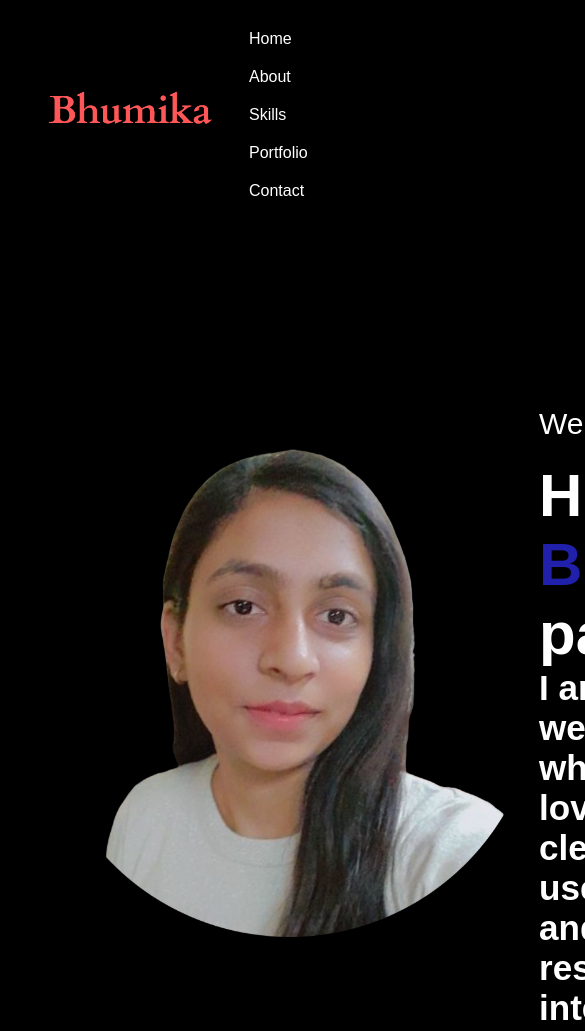
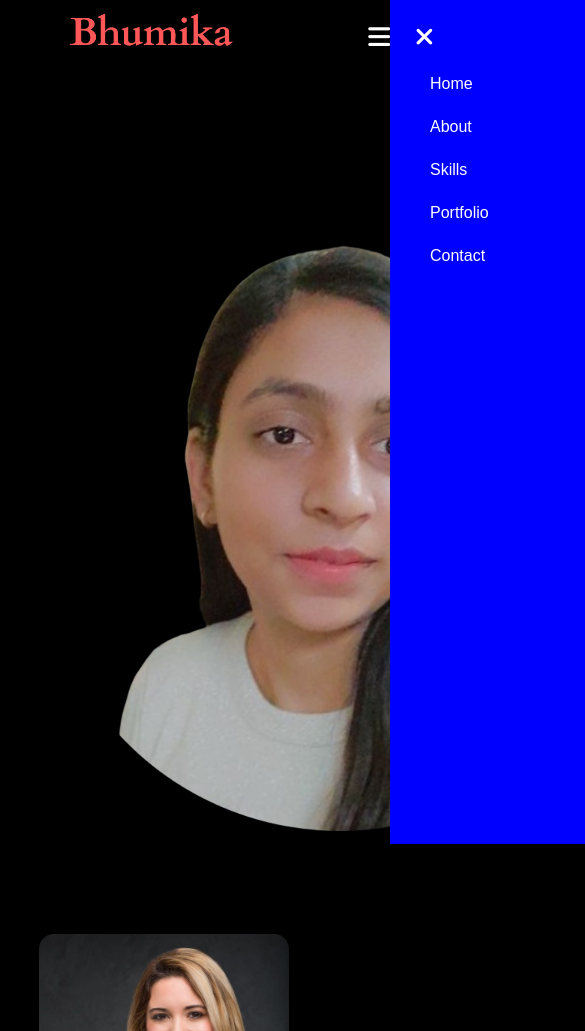
Before and after one commit to bhumika8527/PORTFOLIO, a plain HTML site: page portfolio.html in a window 390 px wide. Shown: the top 1031 px of the page, 585 px wide, since content can reach past the window. Drawn offline with Linux system fonts and the light colour scheme.

Commit message:
make changes

```diff
--- a/portfolio.css
+++ b/portfolio.css
@@ -4,45 +4,53 @@
     font-family:"poppins",sans-serif;
     box-sizing: border-box;
 }
+html{
+    scroll-behavior:smooth;
+}
 body{
     background-color: black;
     color: white;
 }
- .header{
-    position: relative; /* to unfixed the home section  */
-    top: 0;
-    left: 0;
-    width: 100%;
-    padding: 20px 10%;
-    background: transparent;
+ #header{
+    width:100%;
+    height:100vh;
+    /* background-image: url(Bhumika.png); */
+    background-size: cover;
+    background-position: center;
+ }
+.container{
+    padding: 10px 10%;
+}
+nav{
     display: flex;
+    align-items: center;
     justify-content: space-between;
-    align-items: center;
-    z-index: 100;
+    flex-wrap: wrap;
+}
 
-
-
- }
  .logo{
     position: relative;
     text-decoration: none;
     width: 180px;
+    margin-left: 60px;
  }
- .navbar ul li {
+ nav ul li {
      display: inline-block;
     list-style: none;
     margin: 10px 20px;
+    margin-right: 20px;
+
  }
 
-.navbar ul li a {
+nav ul li a {
     color: #fff;
     text-decoration: none;
-    font-size: 20 px;
-     margin: 10px;
+    font-size: 30 px;
+     margin: 20px;
      position:relative ;
 
  }
- .navbar ul li a::after{
+ nav ul li a::after{
     content: '';
     width:0;
     height: 3px;
@@ -52,7 +60,7 @@ body{
     bottom: -6px;
     transition: 0.5s;
  }
-.navbar ul li a:hover::after{
+nav ul li a:hover::after{
     width: 100%;
 }
 .home{
@@ -69,15 +77,17 @@ body{
 
 }
 .profile-pic {
-    height: 500px; /* adjust as needed */
+    height: 600px; /* adjust as needed */
     object-fit: cover;
     border-radius: 30px;
+
 }
 
 
 .home-content{
     margin-top: 60px;
     font-size: 30px;
+    margin-left: 10%;
 }
 .home-content h1 {
     font-size: 60px;
@@ -320,5 +330,73 @@ form btn2{
     background: #262626;
     font-weight: 300;
     margin-top: 20px;
+}
+                  /* css for small screen */
+nav .fas{
+    display: none;
+}
 
-}
+ @media only screen and (max-width: 600px) {
+   .header-text{
+    margin-top: 100%;
+    font-size: 16px;
+
+   }
+   .header-text h1{
+    font-size: 30px;
+   }
+   nav .fas{
+    display: block;
+    font-size: 25px;
+   }
+   nav ul{
+    background: blue;
+    position: fixed;
+    top: 0;
+    right: -200px;
+    width: 200px;
+    height: 100vh;
+    padding-top: 50px;
+    z-index: 2;
+    transition: right 0.5s;
+   }
+
+   nav ul li {
+    display: block;
+    margin-top:25px ;
+   }
+   nav ul .fas{
+    position: absolute;
+    top: 25px;
+    left: 25px;
+    cursor: pointer;
+   }
+   .sub-title1{
+    font-size: 40px;
+
+   }
+    .about-col-1,.about-col-2{
+        flex-basis: 100%;
+    }
+    .about-col-1{
+        margin-bottom: 30px;
+    }
+    .about-col-2{
+        font-size: 14px;
+    }
+    .tab-links{
+        font-size: 16px;
+        margin-right: 20px;
+    }
+    .contact-left,.contact-right{
+        flex-basis: 100%;
+    }
+    .copyright{
+        font-size: 14px;
+    }
+ }
+ #msg{
+    color: #61b752;
+    margin-top: -20px;
+    display: block;
+ }
--- a/portfolio.html
+++ b/portfolio.html
@@ -10,29 +10,35 @@
 </head>
 
 <body>
-    <div class="header">
+    <div id="header">
+    <section id="home1">
+        <nav>
         <img src="logo.png" class="logo">
-        <div class="navbar">
-            <ul>
-                <li><a href="#">Home</a></li>
-                <li><a href="#">About</a></li>
-                <li><a href="#">Skills</a></li>
-                <li><a href="#">Portfolio</a></li>
-                <li><a href="#">Contact</a></li>
+            <ul id="sidemenu">
+                <li><a href="#header">Home</a></li>
+                <li><a href="#about">About</a></li>
+                <li><a href="#skills">Skills</a></li>
+                <li><a href="#portfolio">Portfolio</a></li>
+                <li><a href="#contact">Contact</a></li>
+                <i class="fas fa-times" onclick="closemenu()"></i>
             </ul>
-        </div>
-    </div>
-    <section class="home">
+            <i class="fas fa-bars" onclick="openmenu()"></i>
+        </nav>
+        </section>
+
+    <div class="home">
         <img src="Bhumika.png" class="profile-pic" alt="my  photo">
         <div class="home-content">
             <p>Web Developer </p>
             <h1>Hi, I am <span>Bhumika</span> pal</h1>
-            <h3>I am afresher web developer who<br>loves crafting clean,<br>user-friendly and responsive interfaces.
+            <h3>I am afresher web developer who loves crafting clean,user-friendly and responsive interfaces.
             </h3>
+            </div>
         </div>
-    </section>
+        </div>
+
     <!-- about me -->
-    <div class="about">
+    <div id="about">
         <div class="container">
             <div class="row">
                 <div class="about-col-1">
@@ -125,12 +131,13 @@
               <a href="resume _final.docx" download class="btn btn2">Download CV</a>
             </div>
             <div class="contact-right">
-             <form>
+             <form name="submit-to-google-sheet">
                 <input type="text" name="Name" placeholder="Enter Your Name" required>
                 <input type="email " name="Email" placeholder="Enter Your Email" required>
                 <textarea name="Message" rows="6" placeholder="Your Message"></textarea>
                 <button type="submit" class="btn btn3">Submit</button>
              </form>
+             <span id="msg">hello</span>
             </div>
         </div>
     </div>
--- a/portfolio.js
+++ b/portfolio.js
@@ -12,3 +12,29 @@ function opentab(tabname) {
     event.currentTarget.classList.add("active-link");
     document.getElementById(tabname).classList.add("active-tab");
 }
+
+//  sidemenu
+var sidemenu=document.getElementById("sidemenu");
+function openmenu(){
+    sidemenu.style.right="0";
+
+}
+function closemenu(){
+    sidemenu.style.right="-200px";
+
+}
+
+
+    const scriptURL =" https://script.google.com/macros/s/AKfycbwSjbepJo4vUIKK9V4PhsecFQaATA7Wu9IIvlAZvhAx4_dENpj1-S-ddAANAhPxrSds/exec"
+  const form = document.forms['submit-to-google-sheet']
+ const msg=document.getElementById("msg")
+  form.addEventListener('submit', e => {
+    e.preventDefault()
+    fetch(scriptURL, { method: 'POST', body: new FormData(form)})
+      .then(response =>{msg.innerHTML="Mssage sent successfully"})
+      setTimeout(function(){
+        msg,innerHTML=""
+      },5000)
+      form.reset()
+      .catch(error => console.error('Error!', error.message))
+  })
```
